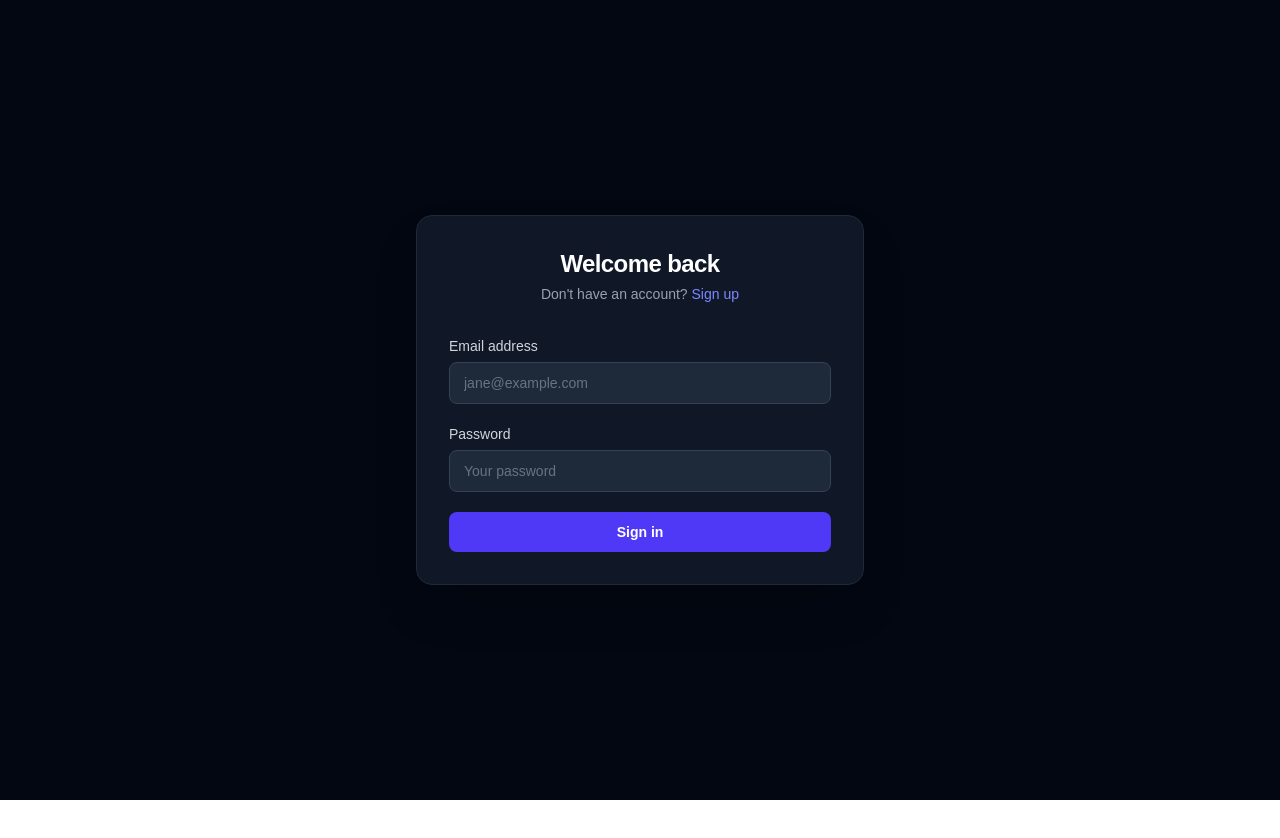
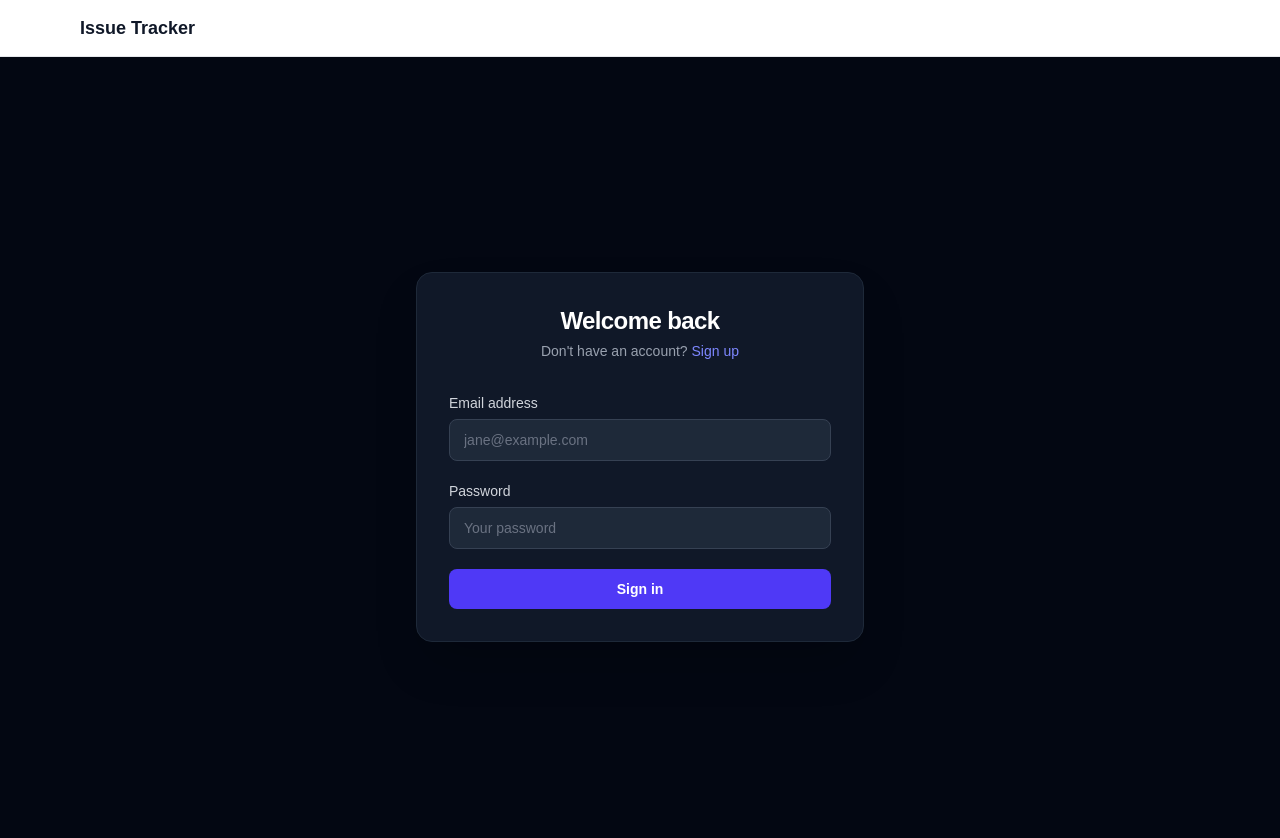
Before and after one commit to Ryan-B553/issue-tracker-assessment, a Next.js app: page /login in a window 1280 px wide. Shown: the top 838 px of the page. Before the commit the page ends 800 px from the top, so only its background shows below. Built offline with nearby package versions, Linux system fonts and the light colour scheme; no server answers.

Commit message:
feat: add query provider, navbar and auth redirects

```diff
--- a/package.json
+++ b/package.json
@@ -14,6 +14,7 @@
   },
   "dependencies": {
     "@prisma/client": "^6.19.3",
+    "@tanstack/react-query": "^5.104.0",
     "bcryptjs": "^3.0.3",
     "jose": "^6.2.12",
     "next": "16.3.7",
--- a/src/app/layout.tsx
+++ b/src/app/layout.tsx
@@ -1,6 +1,15 @@
+/**
+ * layout.tsx — Root layout.
+ *
+ * Wraps the entire app with QueryClientProvider (via Providers) and renders
+ * the Navbar on every page.
+ */
+
 import type { Metadata } from "next";
 import { Geist, Geist_Mono } from "next/font/google";
 import "./globals.css";
+import { Providers } from "@/components/Providers";
+import { Navbar } from "@/components/Navbar";
 
 const geistSans = Geist({
   variable: "--font-geist-sans",
@@ -13,8 +22,8 @@ const geistMono = Geist_Mono({
 });
 
 export const metadata: Metadata = {
-  title: "Create Next App",
-  description: "Generated by create next app",
+  title: "Issue Tracker",
+  description: "Track, create and resolve issues collaboratively.",
 };
 
 export default function RootLayout({ children }: LayoutProps<"/">) {
@@ -23,7 +32,12 @@ export default function RootLayout({ children }: LayoutProps<"/">) {
       lang="en"
       className={`${geistSans.variable} ${geistMono.variable} h-full antialiased`}
     >
-      <body className="min-h-full flex flex-col">{children}</body>
+      <body className="min-h-full flex flex-col bg-gray-50">
+        <Providers>
+          <Navbar />
+          <main className="flex-1">{children}</main>
+        </Providers>
+      </body>
     </html>
   );
 }
--- a/src/app/page.tsx
+++ b/src/app/page.tsx
@@ -1,69 +1,12 @@
-import Image from "next/image";
+/**
+ * page.tsx — Root page.
+ *
+ * Redirects / to /issues. The /issues page itself will redirect to /login
+ * if the user is not authenticated.
+ */
 
-export default function Home() {
-  return (
-    <div className="flex flex-col flex-1 items-center justify-center bg-zinc-50 font-sans dark:bg-black">
-      <main className="flex flex-1 w-full max-w-3xl flex-col items-center justify-between py-32 px-16 bg-white dark:bg-black sm:items-start">
-        <Image
-          className="dark:invert h-5 w-[100px]"
-          src="/next.svg"
-          alt="Next.js logo"
-          width={100}
-          height={20}
-          priority
-        />
-        <div className="flex flex-col items-center gap-6 text-center sm:items-start sm:text-left">
-          <h1 className="max-w-xs text-3xl font-semibold leading-10 tracking-tight text-black dark:text-zinc-50">
-            To get started, edit the{" "}
-            <code className="rounded bg-black/[.06] px-1.5 py-0.5 font-mono text-[0.9em] dark:bg-white/[.08]">
-              page.tsx
-            </code>{" "}
-            file.
-          </h1>
-          <p className="max-w-md text-lg leading-8 text-zinc-600 dark:text-zinc-400">
-            Looking for a starting point or more instructions? Head over to{" "}
-            <a
-              href="https://vercel.com/templates?framework=next.js&utm_source=create-next-app&utm_medium=appdir-template-tw&utm_campaign=create-next-app"
-              className="font-medium text-zinc-950 dark:text-zinc-50"
-            >
-              Templates
-            </a>{" "}
-            or the{" "}
-            <a
-              href="https://nextjs.org/learn?utm_source=create-next-app&utm_medium=appdir-template-tw&utm_campaign=create-next-app"
-              className="font-medium text-zinc-950 dark:text-zinc-50"
-            >
-              Learning
-            </a>{" "}
-            center.
-          </p>
-        </div>
-        <div className="flex flex-col gap-4 text-base font-medium sm:flex-row">
-          <a
-            className="flex h-12 w-full items-center justify-center gap-2 rounded-full bg-foreground px-5 text-background transition-colors hover:bg-[#383838] dark:hover:bg-[#ccc] md:w-[158px]"
-            href="https://vercel.com/new?utm_source=create-next-app&utm_medium=appdir-template-tw&utm_campaign=create-next-app"
-            target="_blank"
-            rel="noopener noreferrer"
-          >
-            <Image
-              className="dark:invert h-[14px] w-4"
-              src="/vercel.svg"
-              alt="Vercel logomark"
-              width={16}
-              height={14}
-            />
-            Deploy Now
-          </a>
-          <a
-            className="flex h-12 w-full items-center justify-center rounded-full border border-solid border-black/[.08] px-5 transition-colors hover:border-transparent hover:bg-black/[.04] dark:border-white/[.145] dark:hover:bg-[#1a1a1a] md:w-[158px]"
-            href="https://nextjs.org/docs?utm_source=create-next-app&utm_medium=appdir-template-tw&utm_campaign=create-next-app"
-            target="_blank"
-            rel="noopener noreferrer"
-          >
-            Documentation
-          </a>
-        </div>
-      </main>
-    </div>
-  );
+import { redirect } from "next/navigation";
+
+export default function RootPage() {
+  redirect("/issues");
 }
--- /dev/null
+++ b/src/components/AuthGuard.tsx
@@ -0,0 +1,36 @@
+/**
+ * AuthGuard.tsx — Client-side authentication guard.
+ *
+ * Renders a loading spinner while the current user is being fetched.
+ * Redirects to /login if the user is not authenticated.
+ * Renders children once authenticated.
+ */
+
+"use client";
+
+import { useEffect } from "react";
+import { useRouter } from "next/navigation";
+import { useCurrentUser } from "@/hooks/useCurrentUser";
+
+export function AuthGuard({ children }: { children: React.ReactNode }) {
+  const { data: user, isLoading } = useCurrentUser();
+  const router = useRouter();
+
+  useEffect(() => {
+    if (!isLoading && user === null) {
+      router.replace("/login");
+    }
+  }, [isLoading, user, router]);
+
+  if (isLoading) {
+    return (
+      <div className="flex min-h-[60vh] items-center justify-center">
+        <div className="h-8 w-8 animate-spin rounded-full border-4 border-indigo-600 border-t-transparent" />
+      </div>
+    );
+  }
+
+  if (!user) return null;
+
+  return <>{children}</>;
+}
--- /dev/null
+++ b/src/components/Navbar.tsx
@@ -0,0 +1,58 @@
+/**
+ * Navbar.tsx — Top navigation bar.
+ *
+ * Shows the app name, the current user's name, and a Logout button that
+ * calls POST /api/auth/logout, clears the React Query cache, then redirects
+ * to /login.
+ */
+
+"use client";
+
+import { useQueryClient } from "@tanstack/react-query";
+import { useRouter } from "next/navigation";
+import { useCurrentUser } from "@/hooks/useCurrentUser";
+
+export function Navbar() {
+  const { data: user } = useCurrentUser();
+  const queryClient = useQueryClient();
+  const router = useRouter();
+
+  async function handleLogout() {
+    await fetch("/api/auth/logout", { method: "POST" });
+    queryClient.clear();
+    router.push("/login");
+  }
+
+  return (
+    <header className="sticky top-0 z-50 border-b border-gray-200 bg-white">
+      <div className="mx-auto flex h-14 max-w-6xl items-center justify-between px-4">
+        <a
+          href="/issues"
+          className="text-lg font-semibold text-gray-900 hover:text-gray-700"
+        >
+          Issue Tracker
+        </a>
+
+        {user && (
+          <div className="flex items-center gap-4">
+            <span className="text-sm text-gray-600">
+              {user.name}
+              {user.role === "admin" && (
+                <span className="ml-1.5 rounded bg-indigo-100 px-1.5 py-0.5 text-xs font-medium text-indigo-700">
+                  admin
+                </span>
+              )}
+            </span>
+            <button
+              id="btn-logout"
+              onClick={handleLogout}
+              className="rounded-md bg-gray-100 px-3 py-1.5 text-sm font-medium text-gray-700 hover:bg-gray-200 transition-colors"
+            >
+              Logout
+            </button>
+          </div>
+        )}
+      </div>
+    </header>
+  );
+}
--- /dev/null
+++ b/src/components/Providers.tsx
@@ -0,0 +1,30 @@
+/**
+ * Providers.tsx — Client-side providers wrapper.
+ *
+ * Wraps the app with QueryClientProvider so all child components can use
+ * React Query hooks. Must be a Client Component because QueryClient is
+ * stateful on the browser.
+ */
+
+"use client";
+
+import { QueryClient, QueryClientProvider } from "@tanstack/react-query";
+import { useState } from "react";
+
+export function Providers({ children }: { children: React.ReactNode }) {
+  // One QueryClient per browser session; useState prevents re-creation on re-renders
+  const [queryClient] = useState(
+    () =>
+      new QueryClient({
+        defaultOptions: {
+          queries: {
+            staleTime: 60 * 1000, // 1 minute default
+          },
+        },
+      })
+  );
+
+  return (
+    <QueryClientProvider client={queryClient}>{children}</QueryClientProvider>
+  );
+}
--- /dev/null
+++ b/src/hooks/useCurrentUser.ts
@@ -0,0 +1,35 @@
+/**
+ * useCurrentUser.ts — React Query hook for the authenticated user.
+ *
+ * Calls GET /api/auth/me and caches the result. Returns null when unauthenticated
+ * (401 is treated as "no user" rather than an error).
+ */
+
+"use client";
+
+import { useQuery } from "@tanstack/react-query";
+import { apiFetch, ApiError } from "@/lib/api";
+
+export interface CurrentUser {
+  id: number;
+  name: string;
+  email: string;
+  role: "admin" | "user";
+}
+
+export function useCurrentUser() {
+  return useQuery<CurrentUser | null>({
+    queryKey: ["currentUser"],
+    queryFn: async () => {
+      try {
+        const data = await apiFetch<{ user: CurrentUser }>("/api/auth/me");
+        return data.user;
+      } catch (err) {
+        if (err instanceof ApiError && err.status === 401) return null;
+        throw err;
+      }
+    },
+    staleTime: 1000 * 60 * 5, // 5 minutes
+    retry: false,
+  });
+}
--- /dev/null
+++ b/src/lib/api.ts
@@ -0,0 +1,53 @@
+/**
+ * api.ts — Typed fetch helper.
+ *
+ * Wraps fetch, throws on non-OK responses with the server's error message
+ * so callers never have to manually check response.ok.
+ */
+
+export class ApiError extends Error {
+  constructor(
+    public status: number,
+    message: string,
+    public data?: unknown
+  ) {
+    super(message);
+    this.name = "ApiError";
+  }
+}
+
+/** Extracts a human-readable message from a JSON error payload. */
+function extractMessage(data: unknown): string {
+  if (!data || typeof data !== "object") return "Request failed";
+  const d = data as Record<string, unknown>;
+  if (typeof d.error === "string") return d.error;
+  if (typeof d.error === "object" && d.error !== null) {
+    // Field-level errors — join the first field's messages
+    const firstField = Object.values(d.error as Record<string, string[]>)[0];
+    if (Array.isArray(firstField)) return firstField.join(", ");
+  }
+  return "Request failed";
+}
+
+export async function apiFetch<T>(
+  url: string,
+  options?: RequestInit
+): Promise<T> {
+  const res = await fetch(url, {
+    headers: { "Content-Type": "application/json", ...options?.headers },
+    ...options,
+  });
+
+  let data: unknown;
+  try {
+    data = await res.json();
+  } catch {
+    data = null;
+  }
+
+  if (!res.ok) {
+    throw new ApiError(res.status, extractMessage(data), data);
+  }
+
+  return data as T;
+}
```
Also changed, not shown: 1 other file (tests, documents, lock files or other folders).
